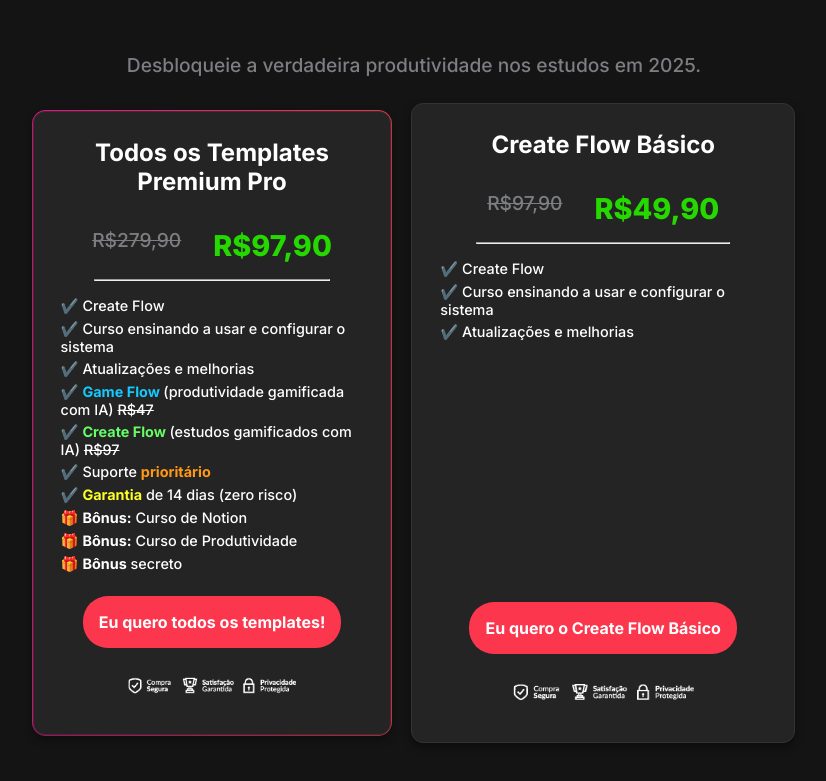
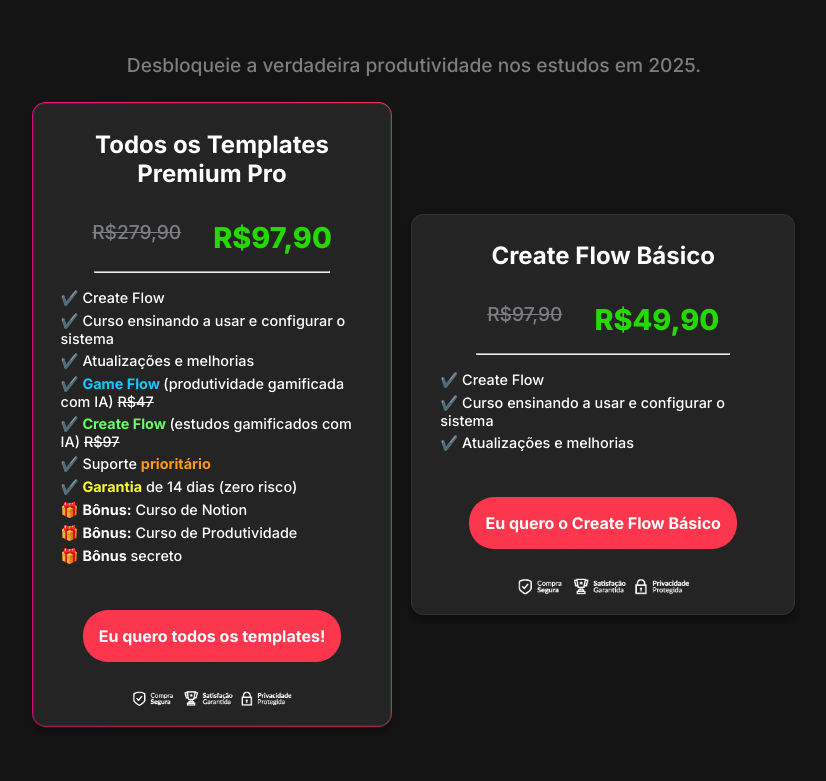
Before and after one commit to misterprodutivo/createflow, a plain HTML site: page index.html in a window 1280 px wide. Shown: the part 7199-7980 px from the top of the page, without its empty margins (226-1052 px from the left). Drawn offline with Linux system fonts and the light colour scheme.

Commit message:
Add files via upload

```diff
--- a/style.css
+++ b/style.css
@@ -278,7 +278,7 @@ p {
 
 .oferta {
     width: 32vw;
-    height: 80vh;
+    height: auto;
     background-color: white;
     margin: 10px;
     border-radius: 12px;
@@ -302,12 +302,12 @@ p {
 
 .oferta:nth-child(1) {
     width: 28vw;
-    height: 78vh;
+    height: auto;
 }
 
 .oferta:nth-child(2) {
     width: 30vw;
-    height: 80vh;
+    height: auto;
 }
 
 
@@ -340,8 +340,9 @@ p {
 }
 
 .oferta-bottom {
-    position: absolute;
-    bottom: 5%;
+    /*position: absolute;
+    bottom: 5%;*/
+    margin-top: 7vh;
 }
 
 .descricao-oferta {
@@ -685,13 +686,13 @@ footer p {
     }
 
 
-    .oferta:nth-child(1) {
+    /*.oferta:nth-child(1) {
         height: 70vh !important;
         width: 80vw;
     }
     .oferta:nth-child(2) {
         height: 115vh !important;
-    }
+    }*/
     .preco-novo{
         font-size: 1.5rem;
     }
```
